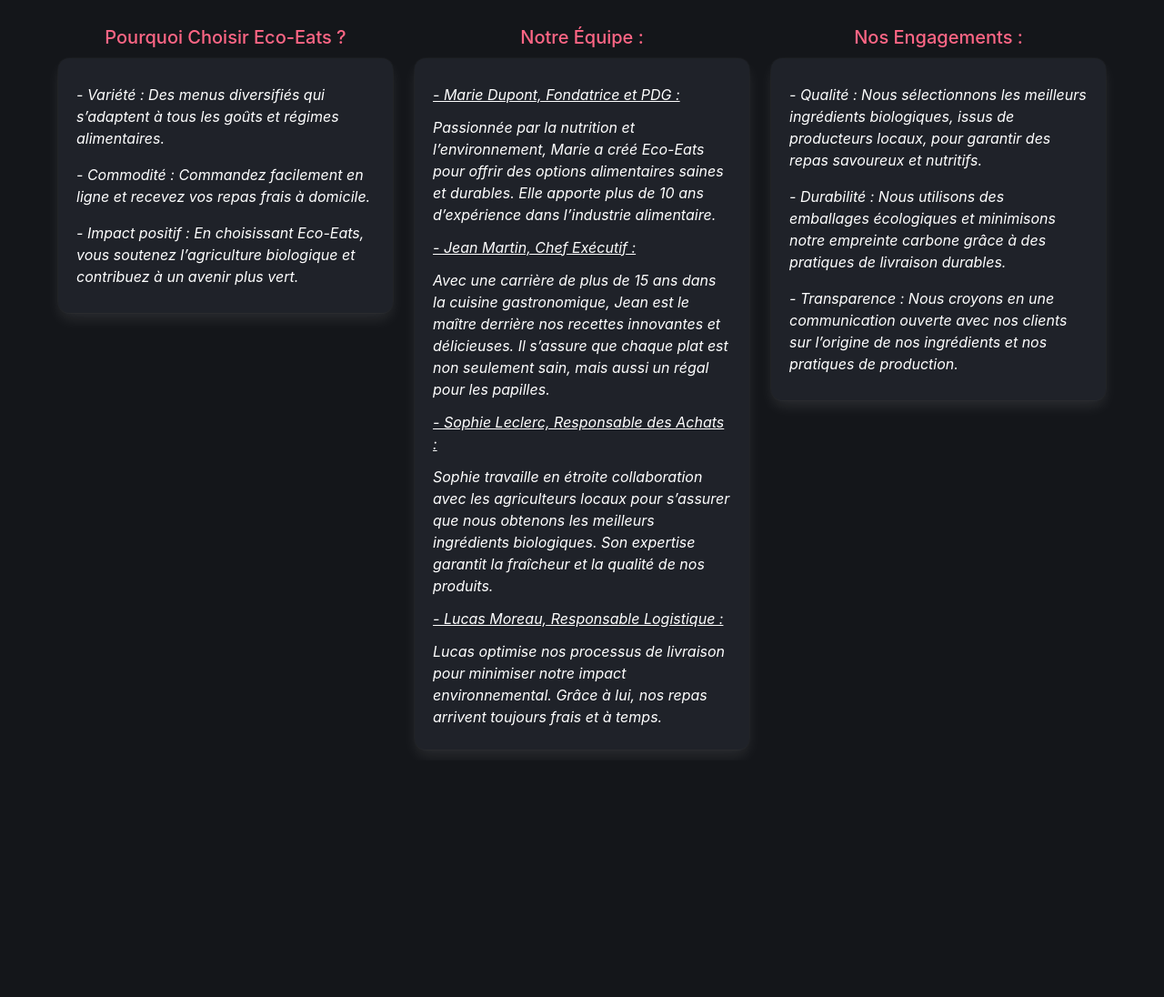
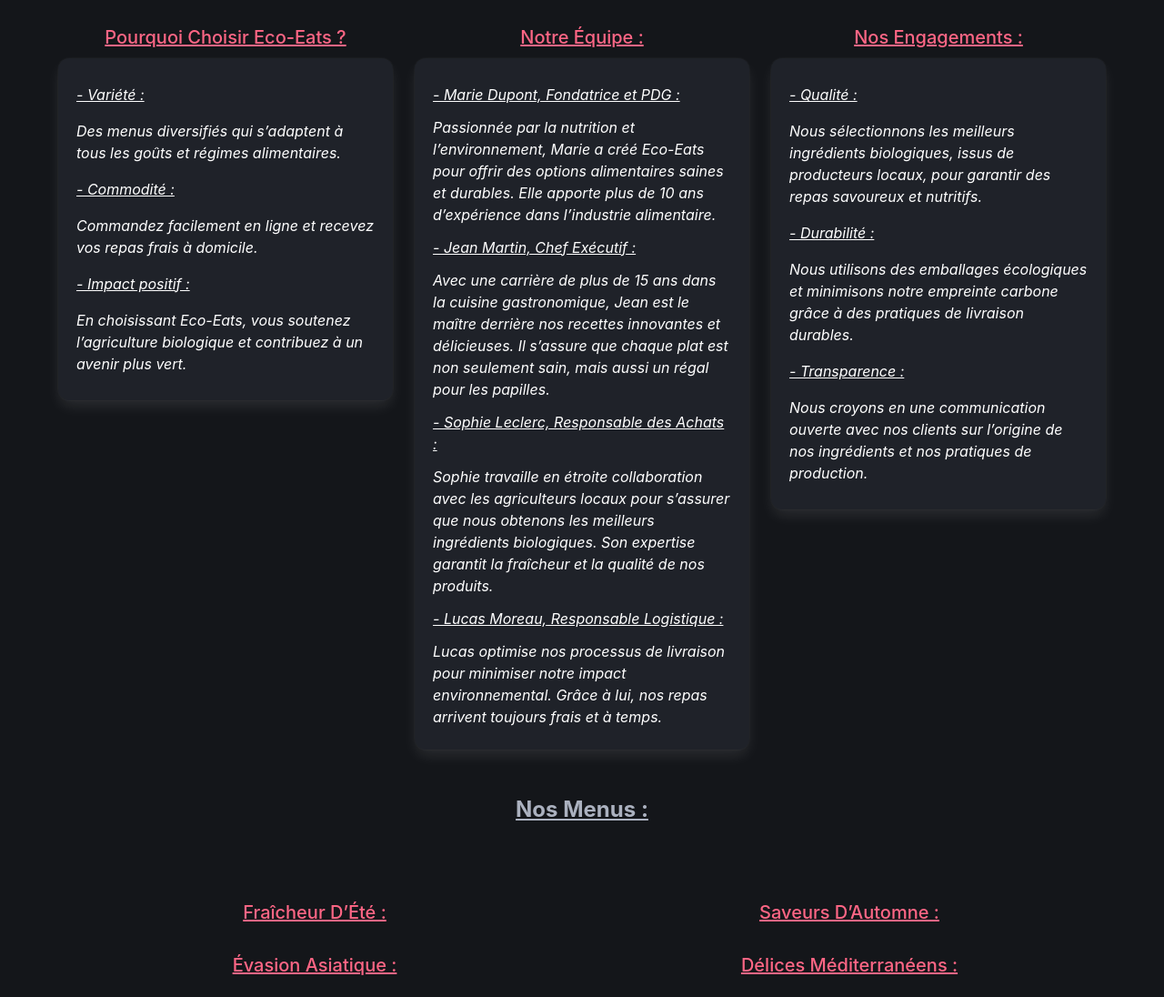
Before and after one commit to prevostyohann/eco-eats.bwb, a plain HTML site: page index.html in a window 1280 px wide. Shown: the part 440-1536 px from the top of the page at 91% size. Before the commit the page ends 1276 px from the top, so only its background shows below. Drawn offline with Linux system fonts and the light colour scheme.

Commit message:
base menus

```diff
--- a/index.html
+++ b/index.html
@@ -2,19 +2,24 @@
 
 <html lang="fr" data-theme="dark">
 <head>
+
         <meta charset="utf-8">
         <meta http-equiv="X-UA-Compatible" content="IE=edge">
         <title>eco-eats</title>
         <meta name="description" content="">
         <meta name="viewport" content="width=device-width, initial-scale=1">
         <link rel="stylesheet" href="./bulma/css/bulma.min.css">
+
 </head>
+
 <body>
+
 <header>
 
+<nav class="navbar has-shadow is-black">
 
-            <nav class="navbar has-shadow is-black">
         <img src="./Ressources/logoEcoEats.jpg" width="100" height="100" alt=""logoEcoEats/>
+
     <section class="navbar-start px-6">
 
     <!-- <a class="navbar-item" href="./Index.html">Acceuil</a> -->
@@ -24,7 +29,7 @@
     <section class="navbar-brand has-text-centered py-5">
 
         <a class="navbar-item" href="#apropos">A Propos</a>
-                        <a class="navbar-item" href="#menu">Menu</a>
+        <a class="navbar-item" href="#menu">Menus</a>
         <a class="navbar-item" href="#comment">Comment ça marche?</a>
 
     </section>
@@ -38,6 +43,8 @@
 </nav>
 
 </header>
+
+
 <main>
         <h1 class="has-text-centered is-size-2 has-text-info has-text-weight-bold has-background-success">
             <p class=" has-text-success-dark py-1">Eco-Eats</p>
@@ -48,25 +55,32 @@
 
         <h2 class="has-text-centered is-underlined is-capitalized py-5 is-size-4 has-text-weight-bold">À propos de Eco-Eats :</h2><br>
 
-
         <p class="py-4 ml-auto has-text-centered has-text-success-light box has-background-black-ter">Chez Eco-Eats, nous croyons que manger sainement ne devrait jamais être un compromis. Fondée en 2023, notre mission est de rendre les repas biologiques accessibles à tous, tout en respectant notre planète.<br> Nous proposons une large gamme de plats délicieux, préparés avec des ingrédients 100% biologiques et locaux, livrés directement à votre porte.</p><br>
 
 
     <section class="columns has-text-centered">
 
-
         <section class="column is-4">
 
-            <h3 class="py-2 is-capitalized is-size-5 has-text-weight-medium	has-text-danger">Pourquoi choisir Eco-Eats ?</h3>
+            <h3 class="py-2 is-capitalized is-size-5 has-text-weight-medium	has-text-danger is-underlined">Pourquoi choisir Eco-Eats ?</h3>
+
             <ul class="is-inline-block has-text-left box has-background-black-ter">
-                <li class="py-2"><i class="has-text-white">- Variété : Des menus diversifiés qui s’adaptent à tous les goûts et régimes alimentaires.</i></li>
-                <li class="py-2"><i class="has-text-white">- Commodité : Commandez facilement en ligne et recevez vos repas frais à domicile.</i></li>
-                <li class="py-2"><i class="has-text-white">- Impact positif : En choisissant Eco-Eats, vous soutenez l’agriculture biologique et contribuez à un avenir plus vert.</i></li>
+
+                <li class="py-2"><i class="has-text-white is-underlined">- Variété :</i></li>
+                <li class="py-2"><i class="has-text-white"> Des menus diversifiés qui s’adaptent à tous les goûts et régimes alimentaires.</i></li>
+
+                <li class="py-2"><i class="has-text-white is-underlined">- Commodité :</i></li>
+                <li class="py-2"><i class="has-text-white"> Commandez facilement en ligne et recevez vos repas frais à domicile.</i></li>
+
+                <li class="py-2"><i class="has-text-white is-underlined">- Impact positif :</i></li>
+                <li class="py-2"><i class="has-text-white"> En choisissant Eco-Eats, vous soutenez l’agriculture biologique et contribuez à un avenir plus vert.</i></li>
 
         </section>
 
         <section class="column is-4">
-            <h3 class="py-2 is-capitalized is-size-5 has-text-weight-medium	has-text-danger">Notre équipe :</h3>
+
+            <h3 class="py-2 is-capitalized is-size-5 has-text-weight-medium	has-text-danger is-underlined">Notre équipe :</h3>
+
             <ul class="is-inline-block has-text-left box has-background-black-ter">
 
                 <li class="py-2"><i class="has-text-white is-underlined">- Marie Dupont, Fondatrice et PDG :</i></li>
@@ -80,88 +94,84 @@
 
                 <li class="py-2"><i class="has-text-white is-underlined">- Lucas Moreau, Responsable Logistique :</i></li>
                 <li class="py-1"><i class="has-text-white"> Lucas optimise nos processus de livraison pour minimiser notre impact environnemental. Grâce à lui, nos repas arrivent toujours frais et à temps.</i></li>
-
-
-
-
+            </ul>
 
         </section>
 
         <section class="column is-4">
 
-            <h3 class="py-2 is-capitalized is-size-5 has-text-weight-medium	has-text-danger">Nos engagements :</h3>
+            <h3 class="py-2 is-capitalized is-size-5 has-text-weight-medium	has-text-danger is-underlined">Nos engagements :</h3>
+
             <ul class="is-inline-block has-text-left box has-background-black-ter">
-                <li class="py-2"><i class="has-text-white">- Qualité : Nous sélectionnons les meilleurs ingrédients biologiques, issus de producteurs locaux, pour garantir des repas savoureux et nutritifs.</i></li>
-                <li class="py-2"><i class="has-text-white">- Durabilité : Nous utilisons des emballages écologiques et minimisons notre empreinte carbone grâce à des pratiques de livraison durables.</i></li>
-                <li class="py-2"><i class="has-text-white">- Transparence : Nous croyons en une communication ouverte avec nos clients sur l’origine de nos ingrédients et nos pratiques de production.</i></li>
+                <li class="py-2"><i class="has-text-white is-underlined">- Qualité :</i></li>
+                <li class="py-2"><i class="has-text-white"> Nous sélectionnons les meilleurs ingrédients biologiques, issus de producteurs locaux, pour garantir des repas savoureux et nutritifs.</i></li>
+
+                <li class="py-2"><i class="has-text-white is-underlined">- Durabilité :</i></li>
+                <li class="py-2"><i class="has-text-white"> Nous utilisons des emballages écologiques et minimisons notre empreinte carbone grâce à des pratiques de livraison durables.</i></li>
+
+                <li class="py-2"><i class="has-text-white is-underlined">- Transparence :</i></li>
+                <li class="py-2"><i class="has-text-white"> Nous croyons en une communication ouverte avec nos clients sur l’origine de nos ingrédients et nos pratiques de production.</i></li>
             </ul>
 
+        </section>
+
+    </section>
+
+    </section>
+
+
+    <section id="menu" class="container has-text-centered">
+        <h2 class="has-text-centered is-underlined is-capitalized py-6 is-size-4 has-text-weight-bold">Nos Menus :</h2><br>
+        <section class="columns">
+          <section class="column">
+            <h4 class="py-2 is-capitalized is-size-5 has-text-weight-medium has-text-danger is-underlined">Fraîcheur d’Été :</h4>
+            <section></section>
+            <section></section>
+            <section></section>
+          </section>
+
+
+
+          <section class="column">
+            <h4 class="py-2 is-capitalized is-size-5 has-text-weight-medium has-text-danger is-underlined">Saveurs d’Automne :</h4>
+            <section></section>
+            <section></section>
+            <section></section>
+          </section>
+          </section>
 
 
         </section>
 
 
-
     </section>
 
+
+    <section class="container has-text-centered">
+
+        <section class="columns">
+          <section class="column">
+            <h4 class="py-2 is-capitalized is-size-5 has-text-weight-medium has-text-danger is-underlined">Évasion Asiatique :</h4>
+            <section></section>
+            <section></section>
+            <section></section>
           </section>
-
-    <!--
 
 
 
-
-
-        - Marie Dupont, Fondatrice et PDG : Passionnée par la nutrition et l’environnement, Marie a créé Eco-Eats pour offrir des options alimentaires saines et durables. Elle apporte plus de 10 ans d’expérience dans l’industrie alimentaire.
-
-        - Jean Martin, Chef Exécutif : Avec une carrière de plus de 15 ans dans la cuisine gastronomique, Jean est le maître derrière nos recettes innovantes et délicieuses. Il s’assure que chaque plat est non seulement sain, mais aussi un régal pour les papilles.
-
-        - Sophie Leclerc, Responsable des Achats : Sophie travaille en étroite collaboration avec les agriculteurs locaux pour s’assurer que nous obtenons les meilleurs ingrédients biologiques. Son expertise garantit la fraîcheur et la qualité de nos produits.
-
-        - Lucas Moreau, Responsable Logistique : Lucas optimise nos processus de livraison pour minimiser notre impact environnemental. Grâce à lui, nos repas arrivent toujours frais et à temps.
-
-
-
-
-
-        <h3 class="py-2 is-capitalized is-size-5 has-text-weight-medium	has-text-danger">Pourquoi choisir Eco-Eats ?</h3>
-            <ul class="is-inline-block has-text-left box has-background-black-ter">
-                <li class="py-2"><i class="has-text-white">- Variété : Des menus diversifiés qui s’adaptent à tous les goûts et régimes alimentaires.</i></li>
-                <li class="py-2"><i class="has-text-white">- Commodité : Commandez facilement en ligne et recevez vos repas frais à domicile.</i></li>
-                <li class="py-2"><i class="has-text-white">- Impact positif : En choisissant Eco-Eats, vous soutenez l’agriculture biologique et contribuez à un avenir plus vert.</i></li>
-
-
-
-
-        <h3 class="py-2 is-capitalized is-size-5 has-text-weight-medium	has-text-danger">Nos engagements :</h3>
-            <ul class="is-inline-block has-text-left box has-background-black-ter">
-                <li class="py-2"><i class="has-text-white">- Qualité : Nous sélectionnons les meilleurs ingrédients biologiques, issus de producteurs locaux, pour garantir des repas savoureux et nutritifs.</i></li>
-                <li class="py-2"><i class="has-text-white">- Durabilité : Nous utilisons des emballages écologiques et minimisons notre empreinte carbone grâce à des pratiques de livraison durables.</i></li>
-                <li class="py-2"><i class="has-text-white">- Transparence : Nous croyons en une communication ouverte avec nos clients sur l’origine de nos ingrédients et nos pratiques de production.</i></li>
-        </ul>
-
-
-
-
-
-
-
-
-        -->
-
-
-
-
-
-
-
-
-
-    <section id="menu">
+          <section class="column">
+            <h4 class="py-2 is-capitalized is-size-5 has-text-weight-medium has-text-danger is-underlined">Délices Méditerranéens :</h4>
+            <section></section>
+            <section></section>
+            <section></section>
+          </section>
+          </section>
 
 
         </section>
 
+
+    </section>
 
 
 
```
Also changed, not shown: ressources/Bowl-Buddha.jpeg (deleted), ressources/Curry-Lentilles.jpeg (deleted), ressources/Smoothie.jpeg (deleted), ressources/Tarte-Legumes.jpeg (deleted), ressources/Wrap-Falafel.jpeg (deleted), ressources/menu1/dessert1.jpeg (added), ressources/menu1/entree1.jpeg (renamed from ressources/Salade-Quinoa.jpeg), ressources/menu1/plat1.jpeg (added), ressources/menu2/dessert2.jpeg (added), ressources/menu2/entree2.jpeg (added), ressources/menu2/plat2.jpeg (added), ressources/menu3/dessert3.jpeg (added), ressources/menu3/entree3.jpeg (added), ressources/menu3/plat3.jpeg (added), 3 more files. Lines whose indentation alone changed are shown as unchanged.
